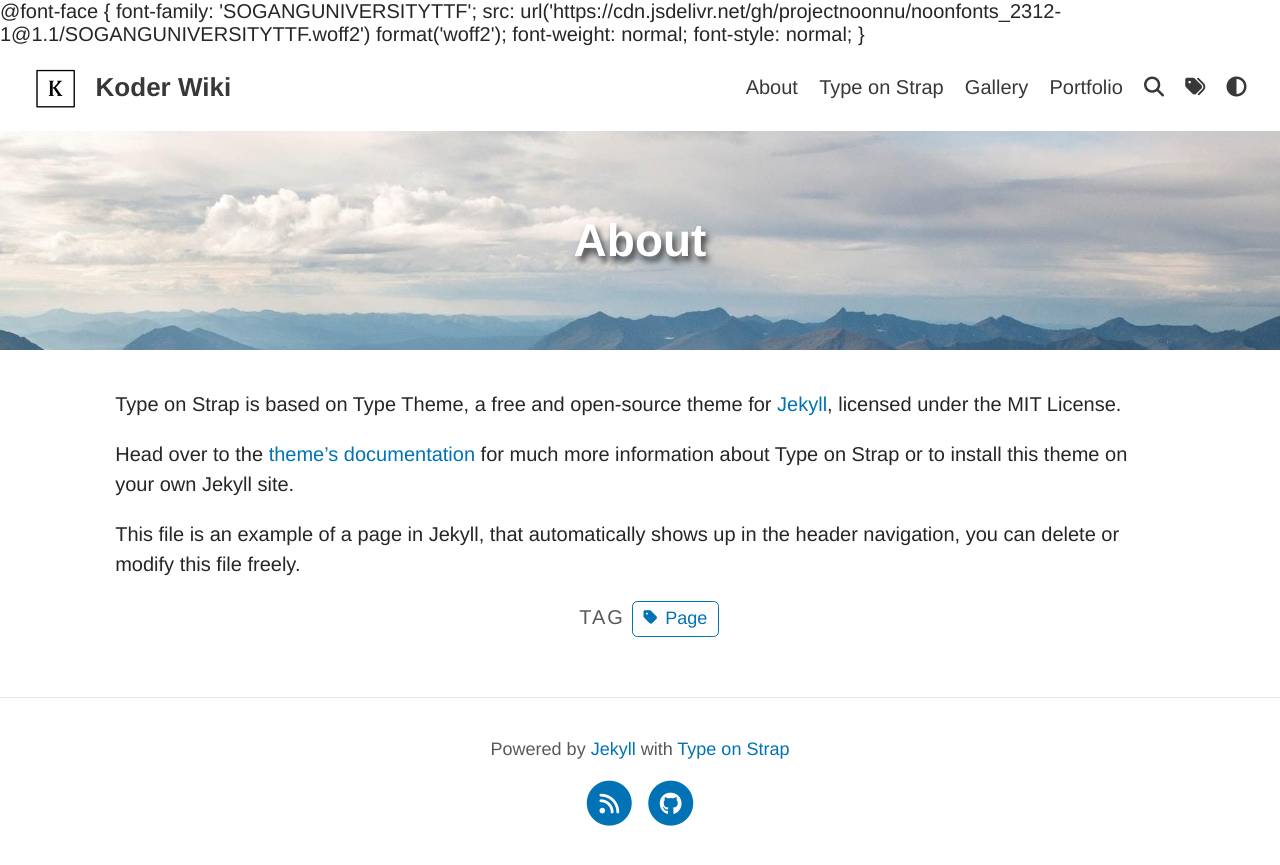
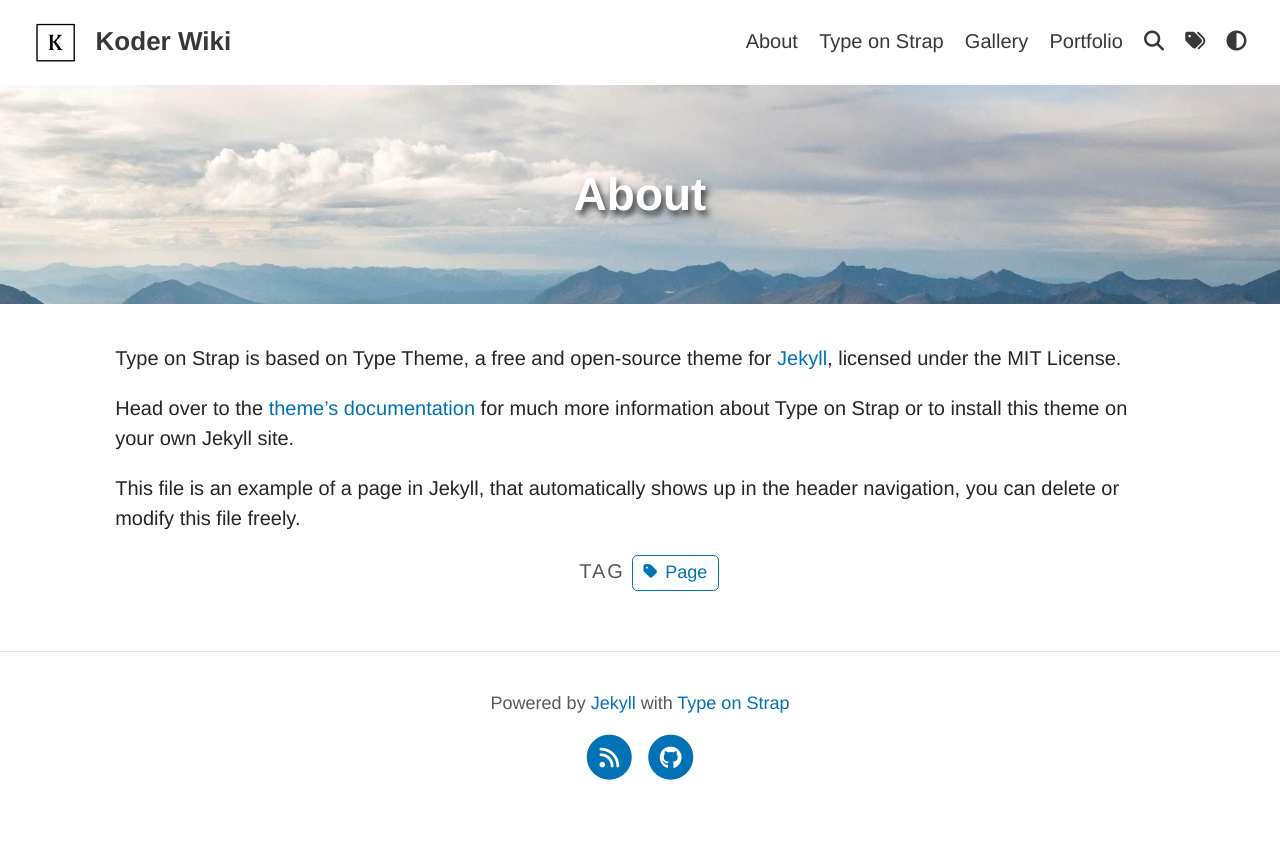
Before and after one commit to KoderWiki/Kontrl-Enter.github.io, a Jekyll site: the page built from pages/about.md, in a window 1280 px wide. Shown: the top 865 px of the page. Built offline with Jekyll 4.4.1, drawn with Linux system fonts in a browser that asks for light colours; some web fonts are replaced; a script that is not in the unit is left out.

Commit message:
Update head.liquid

```diff
--- a/_includes/default/head.liquid
+++ b/_includes/default/head.liquid
@@ -20,12 +20,7 @@
 
     <!-- CSS -->
     <link rel="stylesheet" href="{{ '/assets/css/main.css' | relative_url }}">
-    @font-face {
-        font-family: 'SOGANGUNIVERSITYTTF';
-        src: url('https://cdn.jsdelivr.net/gh/projectnoonnu/noonfonts_2312-1@1.1/SOGANGUNIVERSITYTTF.woff2') format('woff2');
-        font-weight: normal;
-        font-style: normal;
-    }
+    <link rel="stylesheet" href="https://cdn.jsdelivr.net/gh/projectnoonnu/noonfonts_2312-1@1.1/SOGANGUNIVERSITYTTF.woff2">
 
     <!--Favicon-->
     <link rel="shortcut icon" href="{{ site.favicon | relative_url }}" type="image/x-icon">
```
